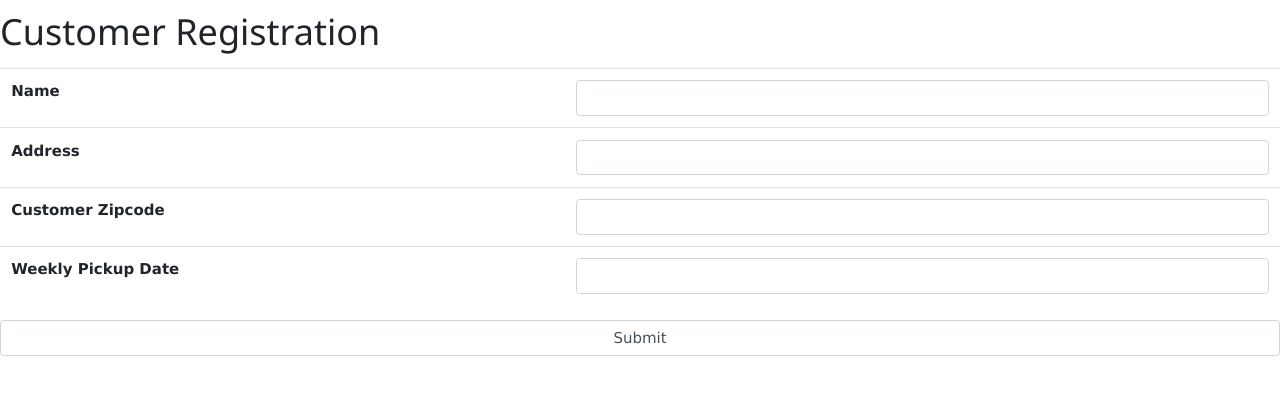
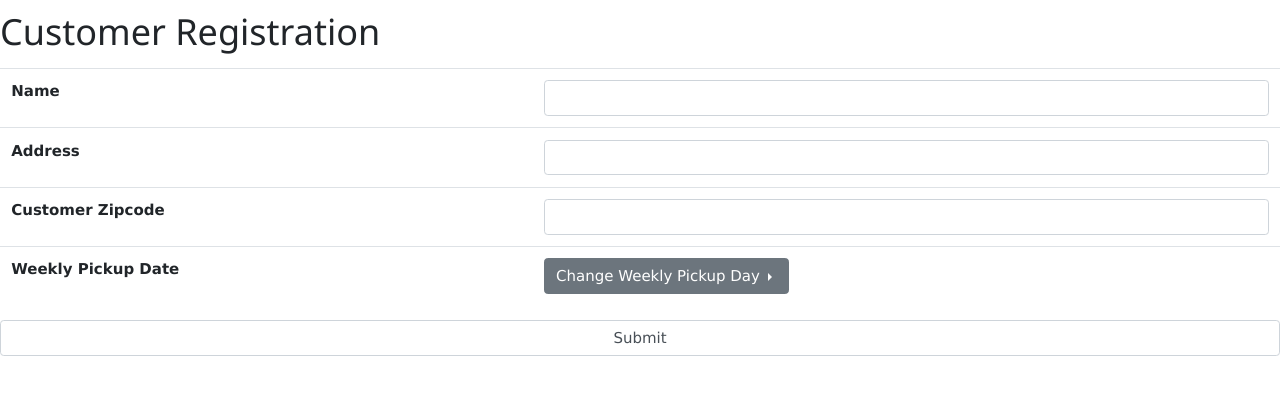
Before and after one commit to Jamesburgess44/Trashcollector, a Django app: page /customers/customer/ in a window 1280 px wide. Shown: the top 395 px of the page. Run offline with Django 3.2, Linux system fonts and the light colour scheme; data that the repository does not hold is empty; some libraries are stand-ins or nearby versions.

Commit message:
Added message error if employee tries to confirm an already done pickup.

```diff
--- a/trash_collector/customers/templates/customers/account_info.html
+++ b/trash_collector/customers/templates/customers/account_info.html
@@ -36,7 +36,7 @@
             </table>
                 <input class="form-control" type="submit" value="Submit">
         </form>
-            {% include 'customers/messages.html' %}
+            {% include 'registration/messages.html' %}
 
 <div class="container d-flex justify-content-center" id="paypal-button-container">
     <div class="row">
--- a/trash_collector/customers/templates/customers/customer_change_pickup_day.html
+++ b/trash_collector/customers/templates/customers/customer_change_pickup_day.html
@@ -22,7 +22,7 @@
                         Change Weekly Pickup Day
                         </button>
                         <div class="dropdown-menu" aria-labelledby="dropdownMenuButton">
-                        <form action="{%url 'customers:change_pickup_day' %}" method="post">
+                        <form action="{%url 'customers:customer_signup' %}" method="post">
                       <input class="form-control" type="submit" value="Sunday" name="day_of_week">
                       <input class="form-control" type="submit" value="Monday" name="day_of_week">
                       <input class="form-control" type="submit" value="Tuesday" name="day_of_week">
@@ -42,5 +42,6 @@
                 </tr>
             </table>
         </form>
-            {% include 'customers/messages.html' %}
+            {% include 'registration/messages.html' %}
+
 {% endblock %}
--- a/trash_collector/customers/templates/customers/customer_signup_information.html
+++ b/trash_collector/customers/templates/customers/customer_signup_information.html
@@ -23,7 +23,22 @@
                 </tr>
                  <tr>
                     <th scope="col">Weekly Pickup Date</th>
-                    <td scope="row"><input class="form-control" type="text" name="weekly_pickup_day" Value="{{weekly_pickup_day}}"></td>
+                    <td scope="row"><div class="btn-group dropright">
+                        <button class="btn btn-secondary dropdown-toggle" type="button" id="dropdownMenuButton" data-toggle="dropdown" aria-haspopup="true" aria-expanded="false">
+                        Change Weekly Pickup Day
+                        </button>
+                        <div class="dropdown-menu" aria-labelledby="dropdownMenuButton">
+                        <form action="{%url 'customers:change_pickup_day' %}" method="post">
+                      <input class="form-control" type="submit" value="Sunday" name="day_of_week">
+                      <input class="form-control" type="submit" value="Monday" name="day_of_week">
+                      <input class="form-control" type="submit" value="Tuesday" name="day_of_week">
+                      <input class="form-control" type="submit" value="Wednesday" name="day_of_week">
+                      <input class="form-control" type="submit" value="Thursday" name="day_of_week">
+                      <input class="form-control" type="submit" value="Friday" name="day_of_week">
+                      <input class="form-control" type="submit" value="Saturday" name="day_of_week">
+                        </form>
+                        </div>
+                        </div></td>
                 </tr>
             </table>
             <input class="form-control" type="submit" value="Submit">
--- a/trash_collector/customers/views.py
+++ b/trash_collector/customers/views.py
@@ -20,9 +20,10 @@ def index(request):
     # thereby finding the customer/employee profile that matches with the logged-in user.
     return render(request, 'customers/index.html')
 
-
+# ADD CHECK TO MAKE SURE APP CANT BREAK IF DAY_INPUT IS NOT INPUTTED
 def customer_signup(request):
     user = request.user
+    day_input = request.POST.get('day_of_week')
     customer = Customer.objects.filter(user_id=user.id)
     if customer.exists():
         return redirect("/customers/")
@@ -30,7 +31,7 @@ def customer_signup(request):
         customer_name = request.POST.get('name')
         customer_address = request.POST.get('customer_address')
         customer_zip_code = request.POST.get('customer_zip_code')
-        customer_weekly_pickup_day = request.POST.get('weekly_pickup_day')
+        customer_weekly_pickup_day = day_input
         new_customer = Customer(name=customer_name, customer_address=customer_address,
                                 customer_zip_code=customer_zip_code, weekly_pickup_day=customer_weekly_pickup_day,
                                 user=request.user)
--- a/trash_collector/employees/templates/employees/index.html
+++ b/trash_collector/employees/templates/employees/index.html
@@ -50,6 +50,7 @@
 </form>
 </div>
 </div>
+{% include 'registration/messages.html' %}
   {% else %}
     <p>You are at the employee index, but you are not logged in.</p>
     <a href="{% url 'login' %}">Log In</a>
--- a/trash_collector/employees/views.py
+++ b/trash_collector/employees/views.py
@@ -93,10 +93,13 @@ def confirm_pickup(request, customer_id):
             customer_update.customer_balance += 5
             customer_update.weekly_pickup_confirmed = True
             customer_update.save()
+            messages.success(request, f'{customer_update.name} pickup confirmed')
             return redirect('/employees/')
     elif employee_confirm_pickup.lower() == 'no':
         customer_update.weekly_pickup_confirmed = False
         customer_update.save()
         return redirect('/employees/')
+    if customer_update.weekly_pickup_confirmed is True:
+        messages.error(request, f'{customer_update.name} pickup already confirmed')
 
     return redirect('/employees/')
--- a/trash_collector/templates/base.html
+++ b/trash_collector/templates/base.html
@@ -66,6 +66,13 @@
     <p class="font-weight-light text-left" style="font-size: 24px">{% block content %}</p>
     {% endblock %}
   </main>
+<script>
+  setTimeout(function(){
+    if ($('#msg').length > 0) {
+      $('#msg').remove();
+    }
+  }, 3000)
+</script>
 </body>
 </html>
 {# This is the parent template that should be extended by any other view you create #}
--- a/trash_collector/customers/templates/customers/messages.html
+++ b/trash_collector/templates/registration/messages.html
@@ -1,6 +1,6 @@
 {% if messages %}
       {% for message in messages %}
-        <div class="text-center alert alert-{{message.tags}} m-2" role="alert">
+        <div class="text-center alert {{message.tags}} m-2" id='msg' role="alert">
             {{ message }}
         </div>
       {% endfor %}
```
Also changed, not shown: trash_collector/customers/templates/customers/suspend_customer_account.html (deleted, +0 -10 lines), trash_collector/employees/templates/employees/messages.html (deleted, +0 -7 lines), trash_collector/trash_collector/settings.py (+13 -0 lines).
